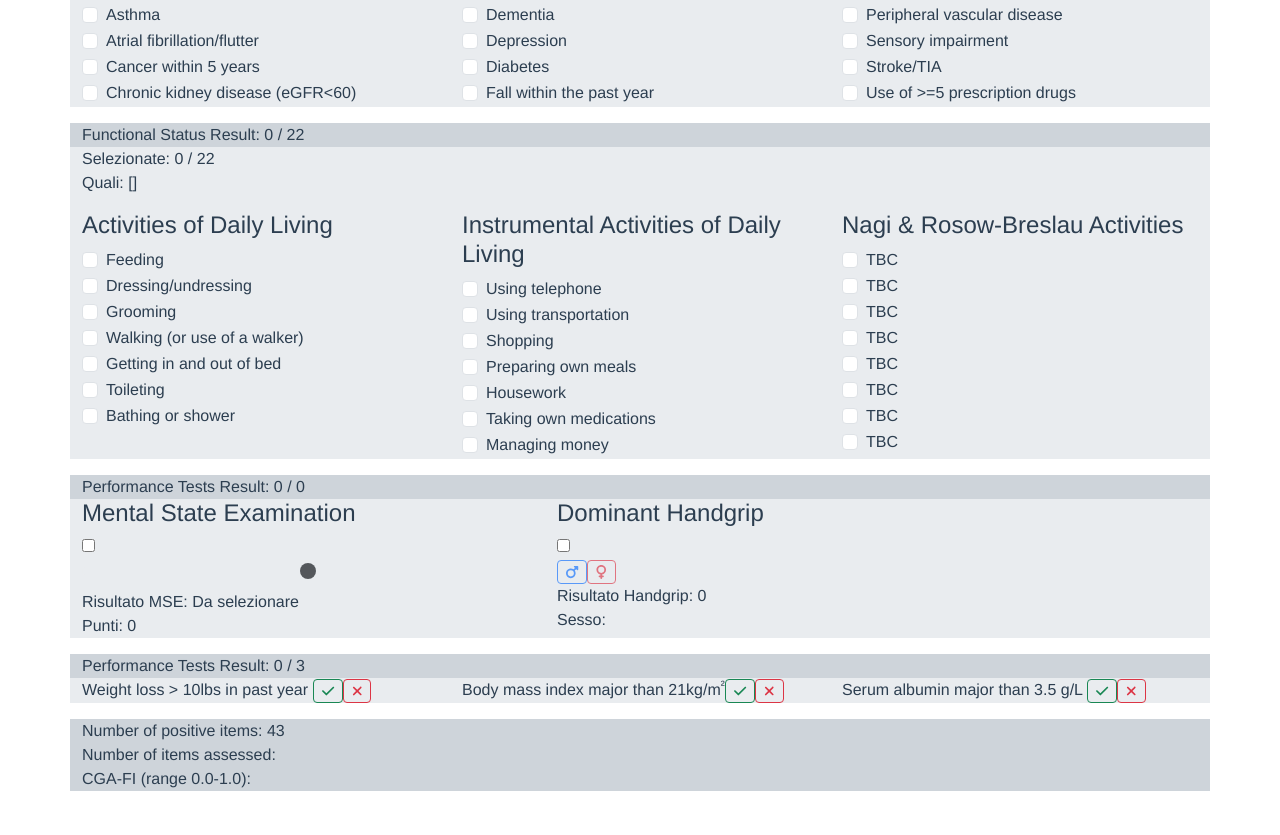
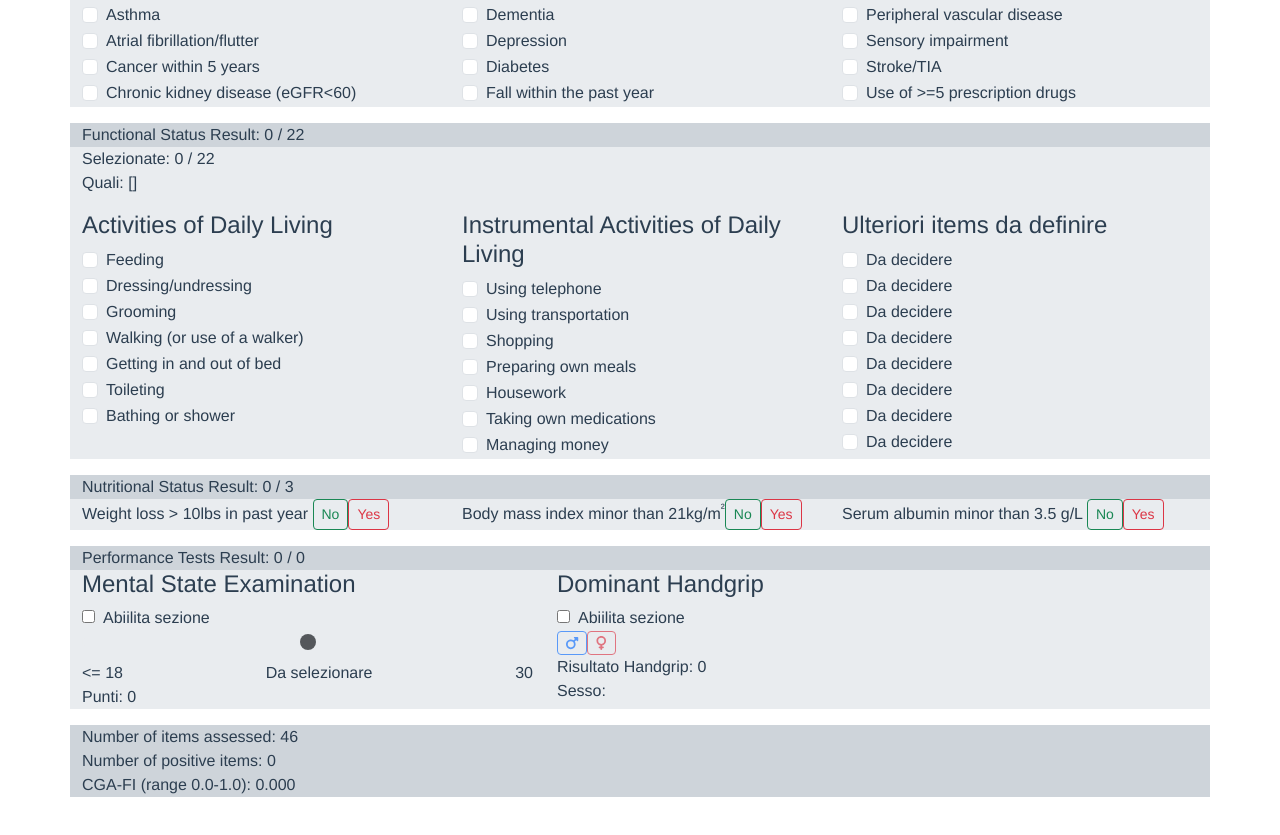
Before and after one commit to MaxUnknown91/calculator, a Vue app: page / in a window 1280 px wide. Shown: the part 287-1122 px from the top of the page. Before the commit the page ends 1078 px from the top, so only its background shows below. Built offline with nearby package versions, Linux system fonts and the light colour scheme.

Commit message:
push finale pre esame

```diff
--- a/src/App.vue
+++ b/src/App.vue
@@ -1,5 +1,5 @@
 <template>
-<h1>Questionario</h1>
+<h1>Frailty Index - Geriatria</h1>
 <TotalRecap/>
 </template>
 
--- a/src/components/FunctionalState.vue
+++ b/src/components/FunctionalState.vue
@@ -65,7 +65,7 @@
       </div>
 
       <div class="col-4">
-        <h4>Nagi & Rosow-Breslau Activities</h4>
+        <h4>Ulteriori items da definire</h4>
         <div
           class="form-check"
           v-for="medical in medicals.slice(14, 22)"
@@ -181,42 +181,42 @@ export default {
         },
         {
           id: 14,
-          title: "TBC",
+          title: "Da decidere",
           tooltip: "Tooltip",
         },
         {
           id: 15,
-          title: "TBC",
+          title: "Da decidere",
           tooltip: "Tooltip",
         },
         {
           id: 16,
-          title: "TBC",
+          title: "Da decidere",
           tooltip: "Tooltip",
         },
         {
           id: 17,
-          title: "TBC",
+          title: "Da decidere",
           tooltip: "Tooltip",
         },
         {
           id: 18,
-          title: "TBC",
+          title: "Da decidere",
           tooltip: "Sensory impairment is a type of motherfucker bitch",
         },
         {
           id: 19,
-          title: "TBC",
+          title: "Da decidere",
           tooltip: "Tooltip",
         },
         {
           id: 20,
-          title: "TBC",
+          title: "Da decidere",
           tooltip: "Tooltip",
         },
         {
           id: 21,
-          title: "TBC",
+          title: "Da decidere",
           tooltip: "Tooltip",
         },
       ],
@@ -266,6 +266,10 @@ export default {
     });
     this.$emit('functionalStateItems', this.items)
   },
+
+  updated() {
+    this.$emit('functionalPoints', this.count)
+  }
 };
 </script>
 
--- a/src/components/MedicalHistory.vue
+++ b/src/components/MedicalHistory.vue
@@ -263,6 +263,10 @@ export default {
     this.$emit('medicalHistoryItems', this.items)
   },
 
+  updated() {
+    this.$emit('medicalPoints', this.count)
+  }
+
 };
 </script>
 
--- a/src/components/NutritionalStatus.vue
+++ b/src/components/NutritionalStatus.vue
@@ -4,70 +4,71 @@
       <ItemRecap
         v-model:firstResult="points"
         v-model:selectedItems="items"
-        sectionTitle="Performance Tests"
+        sectionTitle="Nutritional Status"
       />
     </div>
     <div class="row">
       <div class="col-4">
         Weight loss > 10lbs in past year
-        <font-awesome-icon
+        <button
           class="btn btn-sm"
           :class="firstElement ? 'btn-success' : 'btn-outline-success'"
-          icon="check"
           @click="(firstElement = true), (firstElementPoints = 1), pointsSum()"
-        />
-        <font-awesome-icon
+        >
+          No
+        </button>
+        <button
           class="btn btn-sm"
           :class="
             firstElement == null || firstElement == true
               ? 'btn-outline-danger'
               : 'btn-danger'
           "
-          icon="xmark"
+
           @click="(firstElement = false), (firstElementPoints = 0), pointsSum()"
-        />
+        >Yes </button>
       </div>
       <div class="col-4">
-        Body mass index major than 21kg/m<sup>²</sup>
-        <font-awesome-icon
+        Body mass index minor than 21kg/m<sup>²</sup>
+        <button
           class="btn btn-sm"
           :class="secondElement ? 'btn-success' : 'btn-outline-success'"
-          icon="check"
+
           @click="
             (secondElement = true), (secondElementPoints = 1), pointsSum()
           "
-        />
-        <font-awesome-icon
+        >No </button>
+        <button
           class="btn btn-sm"
           :class="
             secondElement == null || secondElement == true
               ? 'btn-outline-danger'
               : 'btn-danger'
           "
-          icon="xmark"
+
           @click="
             (secondElement = false), (secondElementPoints = 0), pointsSum()
           "
-        />
+        >Yes </button>
       </div>
       <div class="col-4">
-        Serum albumin major than 3.5 g/L
-        <font-awesome-icon
+        Serum albumin minor than 3.5 g/L
+        <button
           class="btn btn-sm"
           :class="thirdElement ? 'btn-success' : 'btn-outline-success'"
-          icon="check"
+
           @click="(thirdElement = true), (thirdElementPoints = 1), pointsSum()"
-        />
-        <font-awesome-icon
+        >No </button>
+        <button
           class="btn btn-sm"
           :class="
             thirdElement == null || thirdElement == true
               ? 'btn-outline-danger'
               : 'btn-danger'
           "
-          icon="xmark"
+
           @click="(thirdElement = false), (thirdElementPoints = 0), pointsSum()"
-        />
+        >Yes </button>
       </div>
     </div>
   </div>
@@ -100,6 +101,12 @@ export default {
         this.thirdElementPoints);
     },
   },
+  mounted() {
+    this.$emit("nutritionalItems", this.items);
+  },
+  updated() {
+    this.$emit('nutritionalPoints', this.points)
+  }
 };
 </script>
 
--- a/src/components/PerformanceTests.vue
+++ b/src/components/PerformanceTests.vue
@@ -15,6 +15,7 @@
           type="checkbox"
           @change="(isActive = !isActive), checkSection()"
         />
+        <label for="" class="ms-2"> Abiilita sezione</label>
         <input
           type="range"
           class="form-range"
@@ -23,10 +24,15 @@
           step="1"
           :value="valoreScelto"
           id="myRange"
+          list="myRangeValues"
           @input="(valoreScelto = $event.target.value), inputValueMSE($event)"
           :disabled="!isActive"
         />
-        <div>Risultato MSE: {{ valoreScelto }}</div>
+        <div class="d-flex justify-content-between">
+          <div>{{ minor }}</div>
+          <div>{{ valoreScelto }}</div>
+          <div>30</div>
+        </div>
         <div>Punti: {{ MSEresult }}</div>
       </div>
       <div class="col-5">
@@ -34,7 +40,7 @@
         <input
           type="checkbox"
           @change="(isActiveTwo = !isActiveTwo), checkSection()"
-        />
+        /><label for="" class="ms-2"> Abiilita sezione</label>
         <div>
           <font-awesome-icon
             class="btn btn-sm"
@@ -56,49 +62,54 @@
           />
         </div>
         <div v-if="maleOrFemale == true">
-          Cutoff Maschile
-          <font-awesome-icon
+          {{ cutoffMaschile }}
+          <button
             class="btn btn-sm"
-            :class="maleCheck ? 'btn-success' : 'btn-outline-success'"
-            icon="check"
+            :class="maleCheck ? 'btn-danger' : 'btn-outline-danger'"
             @click="
               (maleCheck = true),
-                (handgripResult = 0.27),
+                (handgripResult = 1),
                 (this.femaleCheck = null)
             "
-          />
-          <font-awesome-icon
+          >
+            Si
+          </button>
+          <button
             class="btn btn-sm"
             :class="
               maleCheck == null || maleCheck == true
-                ? 'btn-outline-danger'
-                : 'btn-danger'
+                ? 'btn-outline-success'
+                : 'btn-success'
             "
-            icon="xmark"
             @click="
               (maleCheck = false),
                 (handgripResult = 0),
                 (this.femaleCheck = null)
             "
-          />
+          >
+            No
+          </button>
         </div>
         <div v-if="maleOrFemale == false">
-          Cutoff Femminile<font-awesome-icon
+          {{ cutoffFemminile }}
+          <button
             class="btn btn-sm"
-            :class="femaleCheck ? 'btn-success' : 'btn-outline-success'"
+            :class="femaleCheck ? 'btn-danger' : 'btn-outline-danger'"
             icon="check"
             @click="
               (femaleCheck = true),
-                (handgripResult = 0.16),
+                (handgripResult = 1),
                 (this.maleCheck = null)
             "
-          />
-          <font-awesome-icon
+          >
+            Si
+          </button>
+          <button
             class="btn btn-sm"
             :class="
               femaleCheck == null || femaleCheck == true
-                ? 'btn-outline-danger'
-                : 'btn-danger'
+                ? 'btn-outline-success'
+                : 'btn-success'
             "
             icon="xmark"
             @click="
@@ -106,7 +117,9 @@
                 (handgripResult = 0),
                 (this.maleCheck = null)
             "
-          />
+          >
+            No
+          </button>
         </div>
         <div>Risultato Handgrip: {{ handgripResult }}</div>
         <div>Sesso: {{ sexCheck() }}</div>
@@ -134,6 +147,10 @@ export default {
       femaleCheck: null,
       isActiveTwo: false,
       handgripResult: 0,
+      minor: "<= 18",
+      totalResult: 0,
+      cutoffFemminile: "<= 16kg",
+      cutoffMaschile: "<= 27kg",
     };
   },
   methods: {
@@ -164,17 +181,20 @@ export default {
       switch (true) {
         case this.isActive && this.isActiveTwo:
           this.items = 2;
+          this.$emit("PerformanceItems", this.items);
           break;
         case this.isActive && !this.isActiveTwo:
           this.items = 1;
           this.maleCheck = null;
           this.femaleCheck = null;
           this.handgripResult = 0;
+          this.$emit("PerformanceItems", this.items);
           break;
         case !this.isActive && this.isActiveTwo:
           this.items = 1;
           this.MSEresult = 0;
           this.maleOrFemale = null;
+          this.$emit("PerformanceItems", this.items);
           break;
         case !this.isActive && !this.isActive:
           this.items = 0;
@@ -183,21 +203,25 @@ export default {
           this.maleCheck = null;
           this.femaleCheck = null;
           this.handgripResult = 0;
+          this.$emit("PerformanceItems", this.items);
           break;
       }
     },
     sexCheck: function () {
       switch (this.maleOrFemale) {
         case true:
-          return 'Uomo'
+          return "Uomo";
         case false:
-          return 'Donna'
+          return "Donna";
         default:
-          return ''
+          return "";
       }
     },
   },
-
+  updated() {
+    this.totalResult = this.MSEresult + this.handgripResult;
+    this.$emit("performancePoints", this.totalResult);
+  },
 };
 </script>
 
--- a/src/components/TotalRecap.vue
+++ b/src/components/TotalRecap.vue
@@ -1,14 +1,33 @@
 <template>
-  <MedicalHistory @medicalHistoryItems="getItems" />
-  <FunctionalState @functionalStateItems="getItems" />
-  <PerformanceTests @performanceTestsItems="getPerformanceItems" />
-  <NutritionalStatus />
-  <div class="container mt-3">
+  <MedicalHistory
+    @medicalHistoryItems="getItems"
+    @medicalPoints="getMedicalPoints"
+  />
+  <FunctionalState
+    @functionalStateItems="getItems"
+    @functionalPoints="getFunctionalPoints"
+  />
+  <NutritionalStatus
+    @nutritionalItems="getItems"
+    @nutritionalPoints="getNutritionalPoints"
+  />
+  <PerformanceTests
+    @performanceItems="getPerformanceItems"
+    @performancePoints="getPerformancePoints"
+  />
+  <div class="container mt-3 mb-5">
     <div class="row">
       <div class="col-12 bg-dark-subtle">
-        <div class="col-4">Number of positive items: {{ sentItems }}</div>
-        <div class="col-4">Number of items assessed: {{}}</div>
-        <div class="col-4">CGA-FI (range 0.0-1.0): {{}}</div>
+        <div class="col-4">
+          Number of items assessed: {{ sentItems + performanceItems }}
+        </div>
+        <div class="col-4">
+          Number of positive items:
+          {{
+            getTotalPoints()
+          }}
+        </div>
+        <div class="col-4">CGA-FI (range 0.0-1.0): {{ getCGA() }}</div>
       </div>
     </div>
   </div>
@@ -34,6 +53,13 @@ export default {
     return {
       sentItems: 0,
       performanceItems: 0,
+      medicalPoints: 0,
+      functionalPoints: 0,
+      nutritionalPoints: 0,
+      performancePoints: 0,
+      totalPoints: 0,
+      totalItems: 0,
+      cgaResult: 0,
     };
   },
 
@@ -41,6 +67,33 @@ export default {
     getItems: function (el) {
       this.sentItems = this.sentItems + el;
     },
+    getPerformanceItems: function (el) {
+      this.performanceItems = el;
+    },
+    getMedicalPoints: function (el) {
+      this.medicalPoints = el;
+    },
+    getFunctionalPoints: function (el) {
+      this.functionalPoints = el;
+    },
+    getNutritionalPoints: function (el) {
+      this.nutritionalPoints = el;
+    },
+    getPerformancePoints: function (el) {
+      this.performancePoints = el;
+    },
+    getTotalPoints: function () {
+      return this.totalPoints =
+        this.medicalPoints +
+        this.functionalPoints +
+        this.nutritionalPoints +
+        this.performancePoints;
+    },
+    getCGA: function () {
+      this.totalItems = this.sentItems + this.performanceItems;
+      this.cgaResult = this.totalPoints / this.totalItems;
+      return this.cgaResult.toFixed(3);
+    },
   },
 };
 </script>
```
